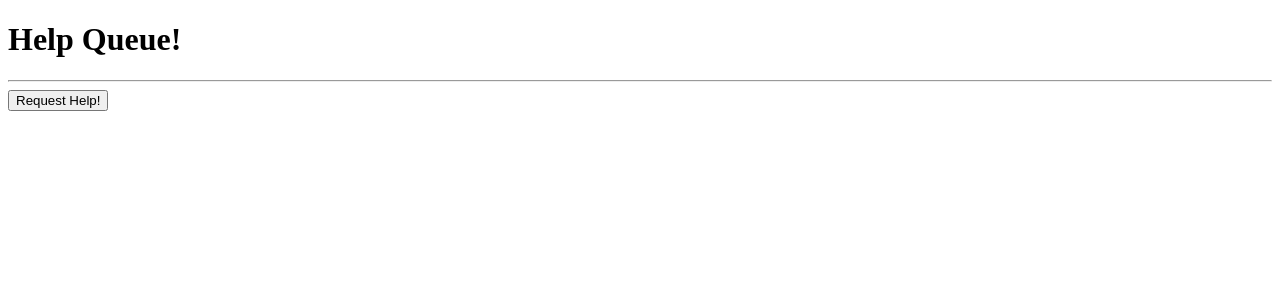
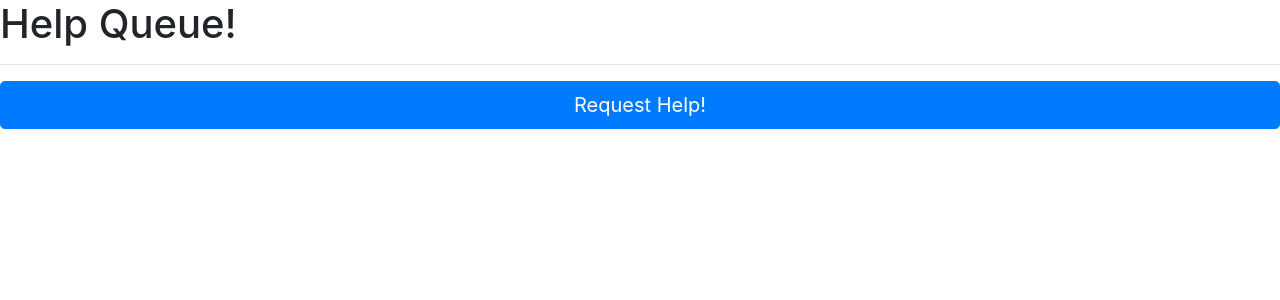
Before and after one commit to RoryMearns/react-help-queue, a React app: page / in a window 1280 px wide. Shown: the top 300 px of the page. Built offline with nearby package versions, Linux system fonts and the light colour scheme.

Commit message:
Adding some styling using Bootstrap-React

```diff
--- a/package.json
+++ b/package.json
@@ -12,6 +12,7 @@
   "dependencies": {
     "prop-types": "^15.5.10",
     "react": "^15.5.4",
+    "react-bootstrap": "^0.32.0",
     "react-dom": "^15.5.4"
   },
   "devDependencies": {
--- a/src/components/NewTicketControl.jsx
+++ b/src/components/NewTicketControl.jsx
@@ -1,40 +1,55 @@
 import React from "react";
 import NewTicketForm from "./NewTicketForm";
 import PropTypes from "prop-types";
+import { Button } from "react-bootstrap";
+import { Modal } from "react-bootstrap";
 
 class NewTicketControl extends React.Component {
 
   constructor(props) {
     super(props);
-    this.showForm = this.showForm.bind(this);
-    this.hideForm = this.hideForm.bind(this);
+    this.showFormModal = this.showFormModal.bind(this);
+    this.hideFormModal = this.hideFormModal.bind(this);
     this.state = {
-      formVisibleOnPage: false
+      formModalIsShowing: false
     };
   }
 
-  showForm() {
-    this.setState({ formVisibleOnPage: true });
+  showFormModal(event) {
+    this.setState({
+      formModalIsShowing: true
+    });
   }
 
-  hideForm() {
-    this.setState({ formVisibleOnPage: false });
+  hideFormModal(event) {
+    this.setState({
+      formModalIsShowing: false
+    });
   }
 
   render() {
-    const formVisibleOnPage = this.state.formVisibleOnPage;
-    let formAreaContent = null;
-    if (this.state.formVisibleOnPage) {
-      formAreaContent = <NewTicketForm
-        onNewTicketCreation={this.props.onNewTicketCreation}
-        hideFormAfterSubmission={this.hideForm} />
-    } else {
-      formAreaContent = <button onClick={this.showForm}>Request Help!</button>;
-    }
-
     return (
       <div>
-        {formAreaContent}
+        <Button
+          block
+          bsStyle="primary"
+          bsSize="large"
+          onClick={this.showFormModal}>
+          Request Help!
+        </Button>
+        <Modal
+          show={this.state.formModalIsShowing}
+          onHide={this.hideFormModal}
+          bsSize="large">
+          <Modal.Header>
+            <Modal.Title>Request Help</Modal.Title>
+          </Modal.Header>
+          <Modal.Body>
+            <NewTicketForm
+              onNewTicketCreation={this.props.onNewTicketCreation}
+              hideFormAfterSubmission={this.hideFormModal} />
+          </Modal.Body>
+        </Modal>
       </div>
     );
   }
```
Also changed, not shown: template.ejs.
